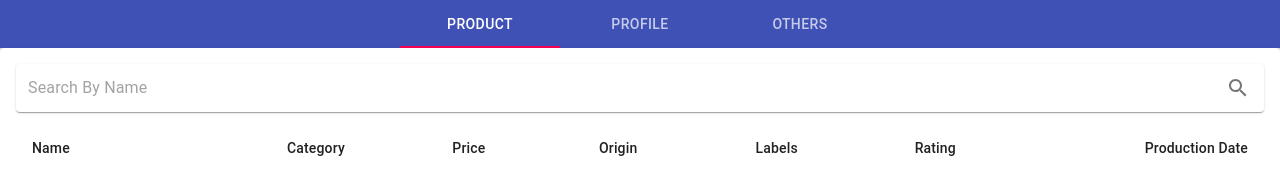
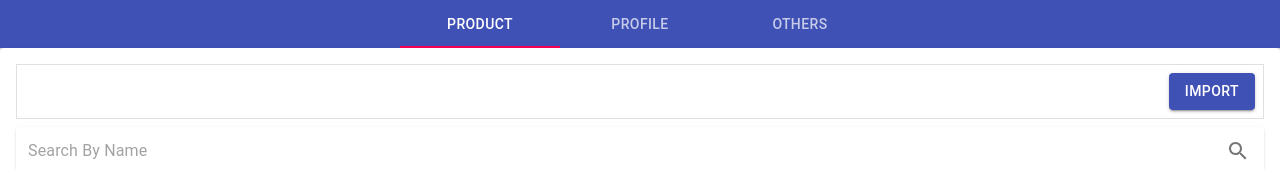
Before and after one commit to miclau13/React-Admin-Portal, a React (Create React App) app in the folder frontend/: page /product in a window 1280 px wide. Shown: the top 169 px of the page. Built offline with nearby package versions, Linux system fonts and the light colour scheme; no server answers.

Commit message:
add import data button and dialog

```diff
--- /dev/null
+++ b/frontend/src/components/Products/Header.jsx
@@ -0,0 +1,49 @@
+import React from 'react';
+import { useHistory } from "react-router-dom";
+import { makeStyles } from '@material-ui/core/styles';
+import Button from '@material-ui/core/Button';
+import Paper from '@material-ui/core/Paper';
+
+import ImportDataDialog from './ImportDataDialog';
+
+const useStyles = makeStyles(theme => ({
+  root: {
+    display: 'flex',
+    justifyContent: 'flex-end',
+    marginBottom: theme.spacing(1),
+    padding: theme.spacing(1),
+  },
+}));
+
+export default function Header(props) {
+  const classes = useStyles();
+  const history = useHistory();
+
+  const [openImportDataDialog, setOpenImportDataDialog] = React.useState(false);
+
+  const handleImportButtonOnClick = React.useCallback(e => {
+    setOpenImportDataDialog(true);
+  }, []);
+
+  const handleImportDataDialogOnClose = React.useCallback(e => {
+    setOpenImportDataDialog(false);
+  }, []);
+
+  return (
+      <Paper
+        variant="outlined"
+        className={classes.root}
+        square
+      >
+        <Button
+          color="primary"
+          variant="contained"
+          aria-label="import"
+          onClick={handleImportButtonOnClick}
+        >
+          Import
+        </Button>
+        <ImportDataDialog open={openImportDataDialog} onClose={handleImportDataDialogOnClose} />
+      </Paper>
+  );
+}
--- /dev/null
+++ b/frontend/src/components/Products/ImportDataDialog.jsx
@@ -0,0 +1,32 @@
+import React from 'react';
+import Button from '@material-ui/core/Button';
+import Dialog from '@material-ui/core/Dialog';
+import DialogActions from '@material-ui/core/DialogActions';
+import DialogContent from '@material-ui/core/DialogContent';
+import DialogTitle from '@material-ui/core/DialogTitle';
+import useMediaQuery from '@material-ui/core/useMediaQuery';
+import { useTheme } from '@material-ui/core/styles';
+
+import ImportDataCard from './ImportDataCard';
+
+export default function ImportDataDialog(props) {
+  const theme = useTheme();
+  const fullScreen = useMediaQuery(theme.breakpoints.down('sm'));
+
+  return (
+    <Dialog
+      fullScreen={fullScreen}
+      {...props}
+    >
+      <DialogTitle id="import-data">Import Data</DialogTitle>
+      <DialogContent>
+        <ImportDataCard />
+      </DialogContent>
+      <DialogActions>
+        <Button onClick={props.onClose} color="primary">
+          Close
+        </Button>
+      </DialogActions>
+    </Dialog>
+  );
+}
--- a/frontend/src/components/Products/SearchCard.jsx
+++ b/frontend/src/components/Products/SearchCard.jsx
@@ -11,6 +11,7 @@ import TableContainer from '@material-ui/core/TableContainer';
 import TableHead from '@material-ui/core/TableHead';
 import TableRow from '@material-ui/core/TableRow';
 
+import Header from './Header';
 import Search from './Search';
 import UpdateCard from './UpdateCard';
 import LoadingComponent from "../common/LoadingComponent";
@@ -64,6 +65,7 @@ export default function SearchCard(props) {
   return (
     <Card className={classes.root}>
       <CardContent>
+      <Header />
         <Search onSubmit={onSubmit} onChange={onChange} />
           <TableContainer className={classes.table}>
             <Table>
```
